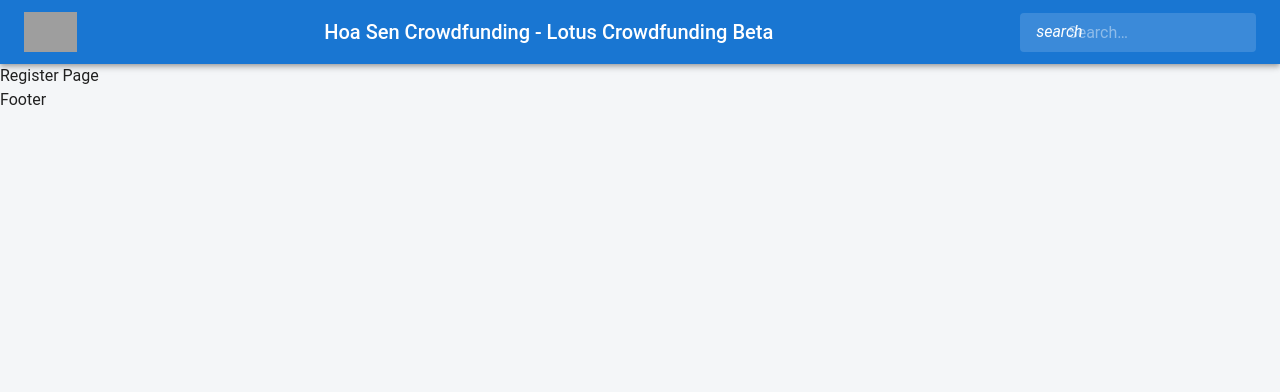
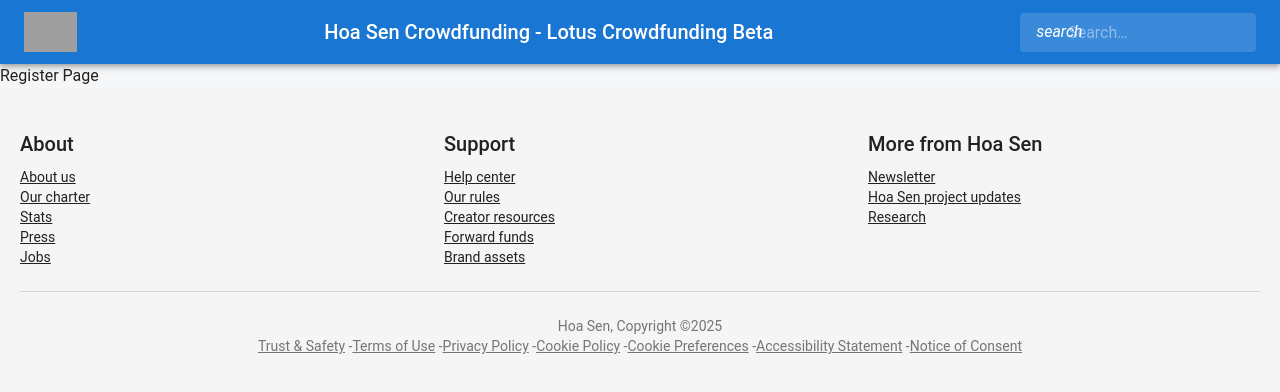
Before and after one commit to Kgunze/codespaces-react, a React (Vite) app: page /register in a window 1280 px wide. Shown: the top 392 px of the page. Built offline with nearby package versions, Linux system fonts and the light colour scheme; grey boxes are pictures that could not be loaded.

Commit message:
//update the website header and footer. Move both of them into the common component for easy mainternance

```diff
--- a/src/components/Footer.jsx
+++ b/src/components/Footer.jsx
@@ -1 +1,56 @@
-import React from 'react'; export default function Footer() { return <footer>Footer</footer>; }
+import React from 'react';
+import { Box, Grid, Typography, Link, Divider } from '@mui/material';
+
+export default function Footer() {
+  return (
+    <Box sx={{ backgroundColor: '#f5f5f5', padding: '40px 20px', marginTop: 'auto' }}>
+      <Grid container spacing={4}>
+        {/* About Section */}
+        <Grid item xs={12} sm={4}>
+          <Typography variant='h6' gutterBottom>About</Typography>
+          <Typography variant='body2'><Link href='#' color='inherit'>About us</Link></Typography>
+          <Typography variant='body2'><Link href='#' color='inherit'>Our charter</Link></Typography>
+          <Typography variant='body2'><Link href='#' color='inherit'>Stats</Link></Typography>
+          <Typography variant='body2'><Link href='#' color='inherit'>Press</Link></Typography>
+          <Typography variant='body2'><Link href='#' color='inherit'>Jobs</Link></Typography>
+        </Grid>
+
+        {/* Support Section */}
+        <Grid item xs={12} sm={4}>
+          <Typography variant='h6' gutterBottom>Support</Typography>
+          <Typography variant='body2'><Link href='#' color='inherit'>Help center</Link></Typography>
+          <Typography variant='body2'><Link href='#' color='inherit'>Our rules</Link></Typography>
+          <Typography variant='body2'><Link href='#' color='inherit'>Creator resources</Link></Typography>
+          <Typography variant='body2'><Link href='#' color='inherit'>Forward funds</Link></Typography>
+          <Typography variant='body2'><Link href='#' color='inherit'>Brand assets</Link></Typography>
+        </Grid>
+
+        {/* More from Hoa Sen Section */}
+        <Grid item xs={12} sm={4}>
+          <Typography variant='h6' gutterBottom>More from Hoa Sen</Typography>
+          <Typography variant='body2'><Link href='#' color='inherit'>Newsletter</Link></Typography>
+          <Typography variant='body2'><Link href='#' color='inherit'>Hoa Sen project updates</Link></Typography>
+          <Typography variant='body2'><Link href='#' color='inherit'>Research</Link></Typography>
+        </Grid>
+      </Grid>
+
+      <Divider sx={{ marginY: 3 }} />
+
+      {/* Footer Bottom Section */}
+      <Box sx={{ textAlign: 'center' }}>
+        <Typography variant='body2' color='textSecondary'>
+          Hoa Sen, Copyright ©2025
+        </Typography>
+        <Typography variant='body2' color='textSecondary'>
+          <Link href='#' color='inherit'>Trust & Safety</Link> -
+          <Link href='#' color='inherit'>Terms of Use</Link> -
+          <Link href='#' color='inherit'>Privacy Policy</Link> -
+          <Link href='#' color='inherit'>Cookie Policy</Link> -
+          <Link href='#' color='inherit'>Cookie Preferences</Link> -
+          <Link href='#' color='inherit'>Accessibility Statement</Link> -
+          <Link href='#' color='inherit'>Notice of Consent</Link>
+        </Typography>
+      </Box>
+    </Box>
+  );
+}
```
Also changed, not shown: src/App.jsx (+7 -7 lines).
